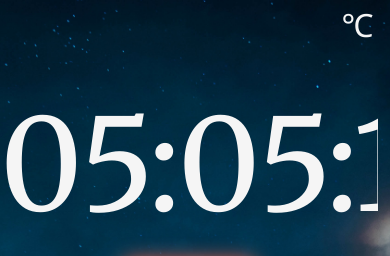
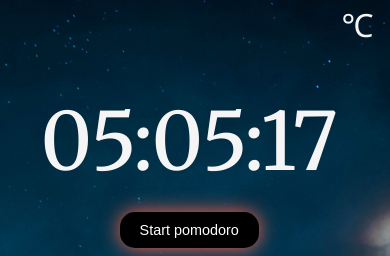
Before and after one commit to JaeHyunLee123/momentum_clone_react, a React (Create React App) app: page / in a window 390 px wide. Shown: the top 256 px of the page. Built offline with nearby package versions, Linux system fonts and the light colour scheme; no server answers.

Commit message:
feat: add responsive text size to clock and pomodoro

```diff
--- a/src/components/Clock.jsx
+++ b/src/components/Clock.jsx
@@ -1,6 +1,7 @@
 import { useState } from "react";
 import styled from "styled-components";
 import ClockBtn from "./ClockBtn";
+import { maxWidth } from "../global";
 
 const Wrapper = styled.div`
   display: flex;
@@ -22,6 +23,10 @@ const Time = styled.h1`
   margin-bottom: 30px;
   text-align: center;
   font-size: 8rem;
+
+  @media screen and (max-width: ${maxWidth}px) {
+    font-size: 5rem;
+  }
 `;
 
 /**
--- a/src/components/Pomodoro.jsx
+++ b/src/components/Pomodoro.jsx
@@ -6,6 +6,7 @@ import useSound from "use-sound";
 import beepsound from "../assets/sound/beep-sound.mp3";
 import { useDispatch } from "react-redux";
 import { increment } from "../features/totalFocusTime/totalFocusTimeSlice";
+import { maxWidth } from "../global";
 
 const FOCUS_TIME = 25 * 60;
 const REST_TIME = 5 * 60;
@@ -29,6 +30,9 @@ const Time = styled.h1`
   margin-bottom: 30px;
   text-align: center;
   font-size: 8rem;
+  @media screen and (max-width: ${maxWidth}px) {
+    font-size: 5rem;
+  }
 `;
 
 /**
```
